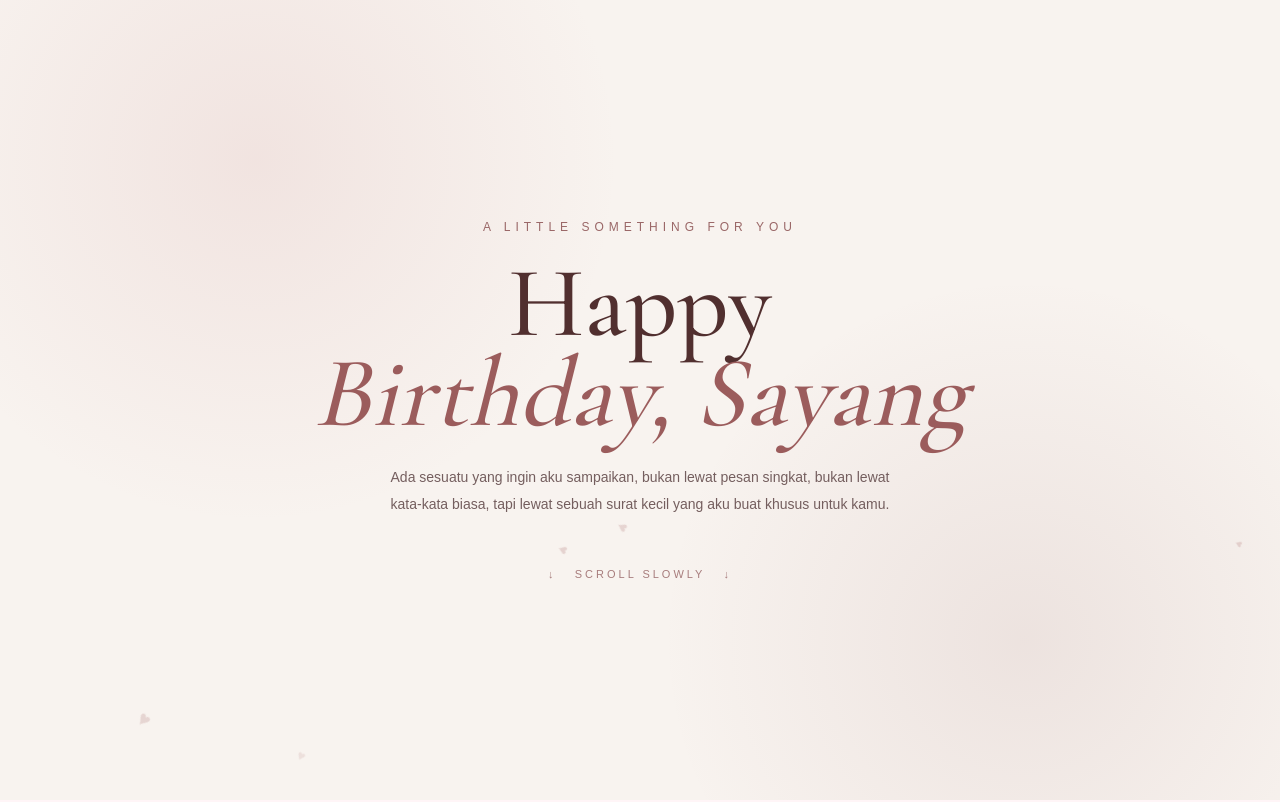
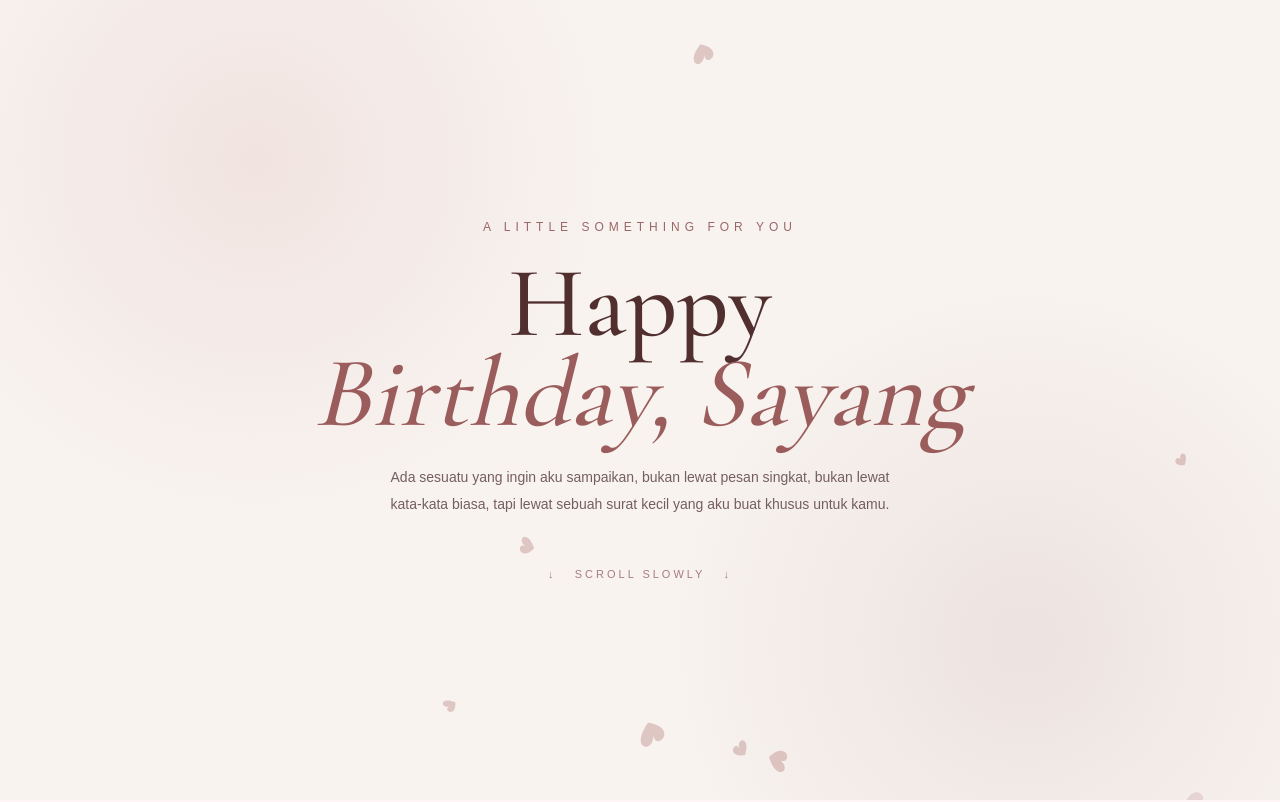
Before and after one commit to kemalridwann-wq/foragiesta, a plain HTML site: page index.html in a window 1280 px wide. Shown: the top 802 px of the page. Drawn offline with nearby package versions, Linux system fonts and the light colour scheme.

Commit message:
Add files via upload

```diff
--- a/index.html
+++ b/index.html
@@ -62,32 +62,16 @@
            FLOATING HEARTS
         ========================== */
 
-        .heart {
+        /* Floating hearts - dirender dalam SATU canvas agar ringan di mobile */
+        #heartCanvas {
             position: fixed;
-            bottom: -30px;
-            color: rgba(155, 83, 83, 0.25);
-            font-size: 18px;
+            inset: 0;
+            width: 100%;
+            height: 100%;
             pointer-events: none;
-            animation: floatHeart linear forwards;
             z-index: -1;
-        }
-
-        @keyframes floatHeart {
-            0% {
-                transform: translateY(0) rotate(0deg);
-                opacity: 0;
-            }
-
-            15% {
-                opacity: 1;
-            }
-
-            100% {
-                transform:
-                    translateY(-110vh)
-                    rotate(360deg);
-                opacity: 0;
-            }
+            display: block;
+            contain: strict;
         }
 
 
@@ -481,6 +465,11 @@
 
         @media (max-width: 600px) {
 
+            /* Mobile: kurangi efek berat yang tidak penting */
+            #heartCanvas {
+                opacity: 0.8;
+            }
+
             .hero {
                 min-height: 90vh;
             }
@@ -1685,8 +1674,8 @@ body {
 
     <div class="background"></div>
 
-    <!-- Floating hearts -->
-    <div id="hearts"></div>
+    <!-- Floating hearts: satu canvas, jauh lebih ringan daripada banyak DOM element -->
+    <canvas id="heartCanvas" aria-hidden="true"></canvas>
 
 
     <!-- =========================
@@ -1985,26 +1974,57 @@ Semoga kamu selalu dikelilingi hal-hal baik, dan semoga aku masih jadi orang yan
 
         <div class="photos">
 
-            <!-- Ganti URL gambar di bawah -->
-
+    <!-- FOTO 1 -->
     <div class="photo">
         <img
             src="https://i.ibb.co.com/zTTTndjC/Whats-App-Image-2026-08-13-at-21-24-28-2.jpg"
-                    alt="Our memory"
+            alt="Our memory 1"
+            loading="lazy"
         >
     </div>
 
+    <!-- FOTO 2 -->
     <div class="photo">
         <img
             src="https://i.ibb.co.com/zWcTt5Lg/Chat-GPT-Image-Aug-13-2026-09-43-33-PM.png"
-                    alt="Our memory"
+            alt="Our memory 2"
+            loading="lazy"
         >
     </div>
 
+    <!-- FOTO 3 -->
     <div class="photo">
         <img
             src="https://i.ibb.co.com/23KDYRbm/Chat-GPT-Image-Aug-13-2026-09-38-50-PM.png"
-                    alt="Our memory"
+            alt="Our memory 3"
+            loading="lazy"
+        >
+    </div>
+
+    <!-- FOTO 4 -->
+    <div class="photo">
+        <img
+            src="https://i.ibb.co.com/TBr2DK53/gambar-1-1143x1376.jpg"
+            alt="Our memory 4"
+            loading="lazy"
+        >
+    </div>
+
+    <!-- FOTO 5 -->
+    <div class="photo">
+        <img
+            src="https://i.ibb.co.com/HDtzm0Bf/gambar-2-1143x1376.jpg"
+            alt="Our memory 5"
+            loading="lazy"
+        >
+    </div>
+
+    <!-- FOTO 6 -->
+    <div class="photo">
+        <img
+            src="https://i.ibb.co.com/ZRVpR1gK/gambar-3-1143x1376.jpg"
+            alt="Our memory 6"
+            loading="lazy"
         >
     </div>
 
@@ -2079,35 +2099,177 @@ Semoga kamu selalu dikelilingi hal-hal baik, dan semoga aku masih jadi orang yan
 
 
         /* =========================
-           FLOATING HEARTS
+           FLOATING HEARTS - MOBILE OPTIMIZED
+           Satu canvas + requestAnimationFrame.
+           Tidak membuat/menghapus elemen DOM terus-menerus.
         ========================== */
 
-        function createHeart() {
-
-            const heart =
-                document.createElement("div");
-
-            heart.classList.add("heart");
-
-            heart.innerHTML = "♥";
-
-            heart.style.left =
-                Math.random() * 100 + "vw";
-
-            heart.style.fontSize =
-                (Math.random() * 15 + 10) + "px";
-
-            heart.style.animationDuration =
-                (Math.random() * 8 + 7) + "s";
-
-            document.body.appendChild(heart);
-
-            setTimeout(() => {
-                heart.remove();
-            }, 15000);
-        }
-
-        setInterval(createHeart, 900);
+        (() => {
+            const canvas = document.getElementById("heartCanvas");
+            const ctx = canvas.getContext("2d", {
+                alpha: true,
+                desynchronized: true
+            });
+
+            let hearts = [];
+            let width = 0;
+            let height = 0;
+            let dpr = 1;
+            let lastTime = 0;
+            let spawnTimer = 0;
+            let running = true;
+
+            // Lebih sedikit heart di layar = beban GPU/CPU lebih rendah.
+            const MAX_HEARTS = 12;
+            const SPAWN_INTERVAL = 850;
+
+            function resizeHeartCanvas() {
+                width = window.innerWidth;
+                height = window.innerHeight;
+
+                // Batasi DPR agar canvas tidak menjadi terlalu besar di HP
+                // beresolusi tinggi.
+                dpr = Math.min(window.devicePixelRatio || 1, 1.5);
+
+                canvas.width = Math.floor(width * dpr);
+                canvas.height = Math.floor(height * dpr);
+                canvas.style.width = width + "px";
+                canvas.style.height = height + "px";
+
+                ctx.setTransform(dpr, 0, 0, dpr, 0, 0);
+            }
+
+            function addHeart(startFromBottom = true) {
+                if (hearts.length >= MAX_HEARTS) return;
+
+                const size = 10 + Math.random() * 12;
+
+                hearts.push({
+                    x: Math.random() * width,
+                    y: startFromBottom
+                        ? height + size
+                        : Math.random() * height,
+                    size,
+                    speed: 22 + Math.random() * 20, // px/detik
+                    rotation: Math.random() * Math.PI * 2,
+                    rotationSpeed: (Math.random() - 0.5) * 0.35,
+                    opacity: 0,
+                    life: 0,
+                    maxLife: 11 + Math.random() * 4,
+                    drift: (Math.random() - 0.5) * 10,
+                    phase: Math.random() * Math.PI * 2
+                });
+            }
+
+            function drawHeart(x, y, size, rotation, opacity) {
+                ctx.save();
+                ctx.translate(x, y);
+                ctx.rotate(rotation);
+                ctx.globalAlpha = opacity;
+                ctx.fillStyle = "rgba(155, 83, 83, 0.28)";
+
+                const s = size / 18;
+
+                ctx.beginPath();
+                ctx.moveTo(0, 6 * s);
+                ctx.bezierCurveTo(
+                    -14 * s, -3 * s,
+                    -9 * s, -12 * s,
+                    -3 * s, -12 * s
+                );
+                ctx.bezierCurveTo(
+                    0, -12 * s,
+                    2 * s, -9 * s,
+                    0, -5 * s
+                );
+                ctx.bezierCurveTo(
+                    2 * s, -9 * s,
+                    5 * s, -12 * s,
+                    8 * s, -12 * s
+                );
+                ctx.bezierCurveTo(
+                    14 * s, -12 * s,
+                    16 * s, -3 * s,
+                    0, 6 * s
+                );
+                ctx.fill();
+
+                ctx.restore();
+            }
+
+            function animate(time) {
+                if (!running) return;
+
+                if (!lastTime) lastTime = time;
+                const delta = Math.min((time - lastTime) / 1000, 0.05);
+                lastTime = time;
+
+                spawnTimer += delta * 1000;
+
+                if (spawnTimer >= SPAWN_INTERVAL) {
+                    spawnTimer = 0;
+                    addHeart();
+                }
+
+                ctx.clearRect(0, 0, width, height);
+
+                for (let i = hearts.length - 1; i >= 0; i--) {
+                    const h = hearts[i];
+
+                    h.life += delta;
+                    h.y -= h.speed * delta;
+                    h.x += Math.sin(h.life * 0.8 + h.phase) * h.drift * delta;
+                    h.rotation += h.rotationSpeed * delta;
+
+                    // Fade in/out agar transisinya halus.
+                    const fadeIn = Math.min(h.life / 1.2, 1);
+                    const fadeOut = Math.min(
+                        Math.max((h.life - (h.maxLife - 2)) / 2, 0),
+                        1
+                    );
+
+                    h.opacity = fadeIn * (1 - fadeOut);
+
+                    drawHeart(
+                        h.x,
+                        h.y,
+                        h.size,
+                        h.rotation,
+                        h.opacity
+                    );
+
+                    if (h.y < -40 || h.life >= h.maxLife) {
+                        hearts.splice(i, 1);
+                    }
+                }
+
+                requestAnimationFrame(animate);
+            }
+
+            // Hentikan animasi saat tab/background tidak terlihat.
+            // Ini sangat membantu baterai dan performa HP.
+            document.addEventListener("visibilitychange", () => {
+                running = !document.hidden;
+
+                if (running) {
+                    lastTime = performance.now();
+                    requestAnimationFrame(animate);
+                }
+            });
+
+            resizeHeartCanvas();
+
+            window.addEventListener("resize", resizeHeartCanvas, {
+                passive: true
+            });
+
+            // Isi awal sedikit saja supaya tidak langsung kosong.
+            for (let i = 0; i < 5; i++) {
+                addHeart(false);
+            }
+
+            requestAnimationFrame(animate);
+        })();
 
 
         /* =========================
```
Also changed, not shown: 1 other file. Lines whose indentation alone changed are shown as unchanged.
